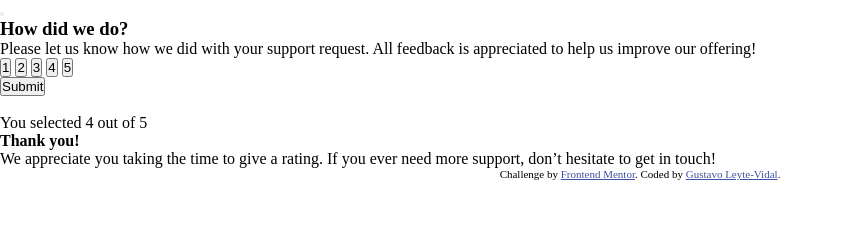
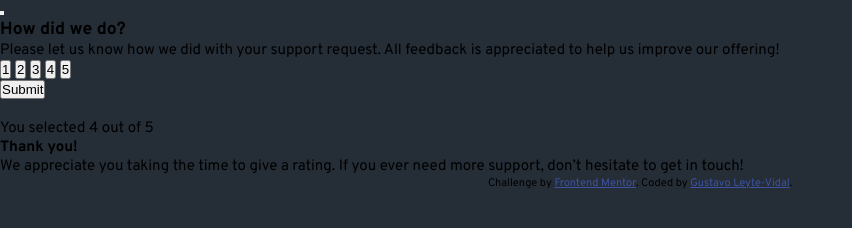
Before and after one commit to gustavoylc/interactive-rating-component, a website: page index.html in a window 1280 px wide. Shown: the whole page, without its empty margins (0-852 px from the left). Drawn offline with Linux system fonts and the light colour scheme.

Commit message:
feat: add body styles

```diff
--- a/styles/styles.css
+++ b/styles/styles.css
@@ -10,8 +10,15 @@
 	--neutral-light-grey: hsl(217, 12%, 63%);
 	--neutral-medium-grey: hsl(216, 12%, 54%);
 	--neutral-dark-blue: hsl(213, 19%, 18%);
-	--font-family-title: "Overpass", sans-serif;
 }
+
+body{
+    background-color: var(--neutral-dark-blue);
+    font-family: "Overpass", sans-serif;
+    font-size: 15px;
+    min-width: 375px;
+}
+
 
 .attribution {
 	font-size: 11px;
```
